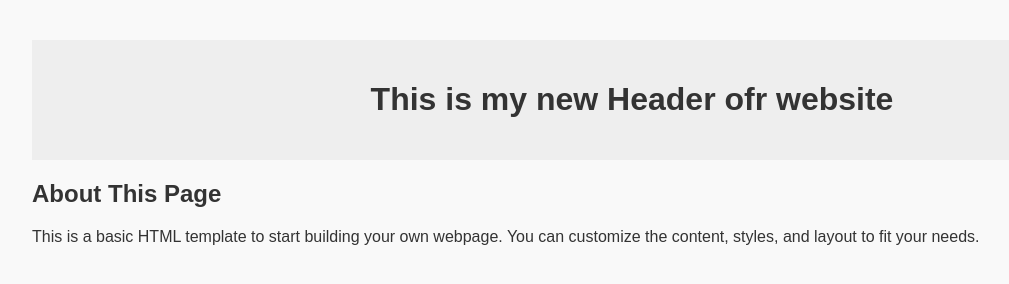
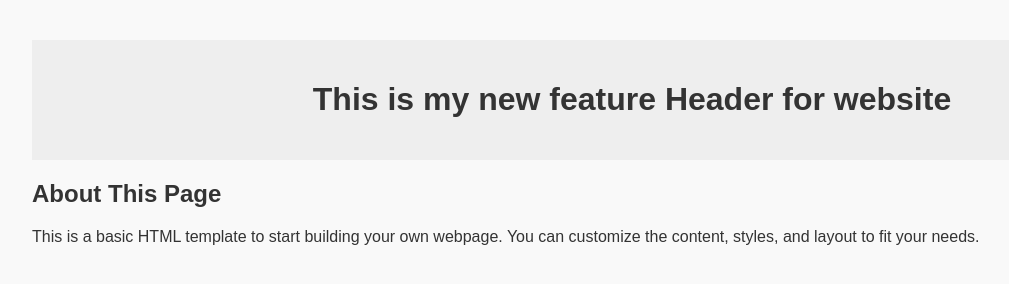
Before and after one commit to shahwar890/websiteproject, a plain HTML site: page index.html in a window 1280 px wide. Shown: the whole page, without its empty margins (8-1017 px from the left). Drawn offline with Linux system fonts and the light colour scheme.

Commit message:
My new feature header added

```diff
--- a/index.html
+++ b/index.html
@@ -23,7 +23,7 @@
 </head>
 <body>
     <header>
-        <h1>This is my new Header ofr website</h1>
+        <h1>This is my new  feature Header for website</h1>
     </header>
 
     <main>
```
